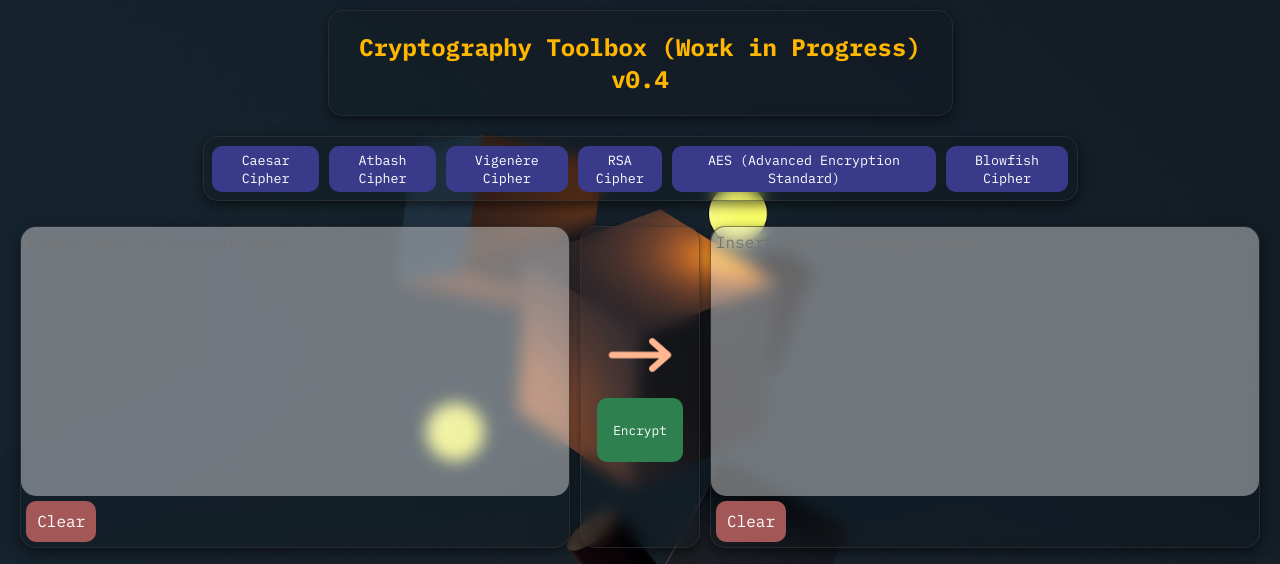
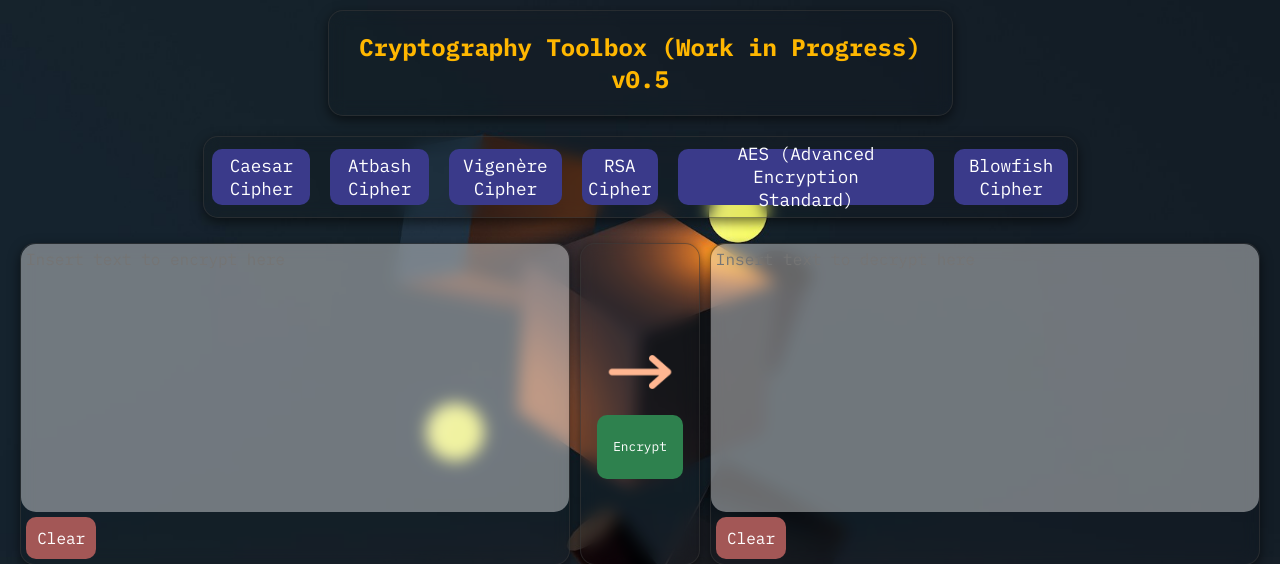
Before and after one commit to adrielmolina/crypt_toolbox, a PHP site: page / in a window 1280 px wide. Shown: the top 564 px of the page. Run offline with PHP 8.4, Linux system fonts and the light colour scheme.

Commit message:
adjusted list item size

```diff
--- a/index.css
+++ b/index.css
@@ -47,16 +47,45 @@ div:not(.main_box):not(.btn_space):not(.extra_btns_space) {
     color: var(--text_color);
 }
 
+.modes_box {
+    margin: 0px 15% 0px 15% !important;
+    height: 10vh !important;
+    display: flex;
+    align-items: center;
+    justify-content: center;
+}
+
+.modes_list  {
+    list-style: none;         /* Remove bullets */
+    padding: 0;               /* Remove default padding */
+    margin: 1%;                /* Remove default margin */
+    display: flex;            /* Make list horizontal */
+    gap: 20px;
+    justify-content: center;
+    height: 100%;
+    align-items: stretch;
+    justify-content: center;
+}
+
+.modes_list li {
+    height: 100% !important;
+    display: flex;
+    align-items: center;
+}
+
 .modes_list li button {
     background-color: #3a3a8a;
     color: #ffffff;
     border-radius: 10px;
-
     border: none;
-
-    padding: 5px;
-    height: auto;
-    width: auto;
+    font-size: 1.1em;
+    padding: 0 10%;
+    height: 70%;
+    width: 100%;
+    box-sizing: border-box;
+    display: flex;
+    align-items: center;
+    justify-content: center;
 }
 .modes_list li button:hover {
     background-color: #5a5a8a;
@@ -148,19 +177,6 @@ div:not(.main_box):not(.btn_space):not(.extra_btns_space) {
     width: 100% !important;
     height: 100% !important;
 
-}
-
-.modes_box {
-    margin: 0px 15% 0px 15% !important;
-}
-
-.modes_list  {
-    list-style: none;         /* Remove bullets */
-    padding: 0;               /* Remove default padding */
-    margin: 1%;                /* Remove default margin */
-    display: flex;            /* Make list horizontal */
-    gap: 10px;
-    justify-content: center;
 }
 
 .main_box {
--- a/index.html
+++ b/index.html
@@ -8,10 +8,9 @@
 </head>
 <body>
     <div class="header">
-        <h2>Cryptography Toolbox (Work in Progress) v0.4</h2>
+        <h2>Cryptography Toolbox (Work in Progress) v0.5</h2>
     </div>
 
-    <!-- TODO put a counter for number of shifts on caesar cipher -->
     <div class="modes_box">
         <ul class="modes_list" id="modes_list">
             <li><button onclick="showDescription('Caesar')">Caesar Cipher</button></li>
@@ -22,7 +21,7 @@
             <li><button onclick="showDescription('Blowfish')">Blowfish Cipher</button></li>
         </ul>
     </div>
-    <!-- TODO add case options ALL CAPS, retain, all lowercase -->
+
     <div class="main_box">
         <div class="encrypt_box">
             <textarea name="encrypt" id="encrypt" class="encrypt_text" placeholder="Insert text to encrypt here"></textarea>
```
